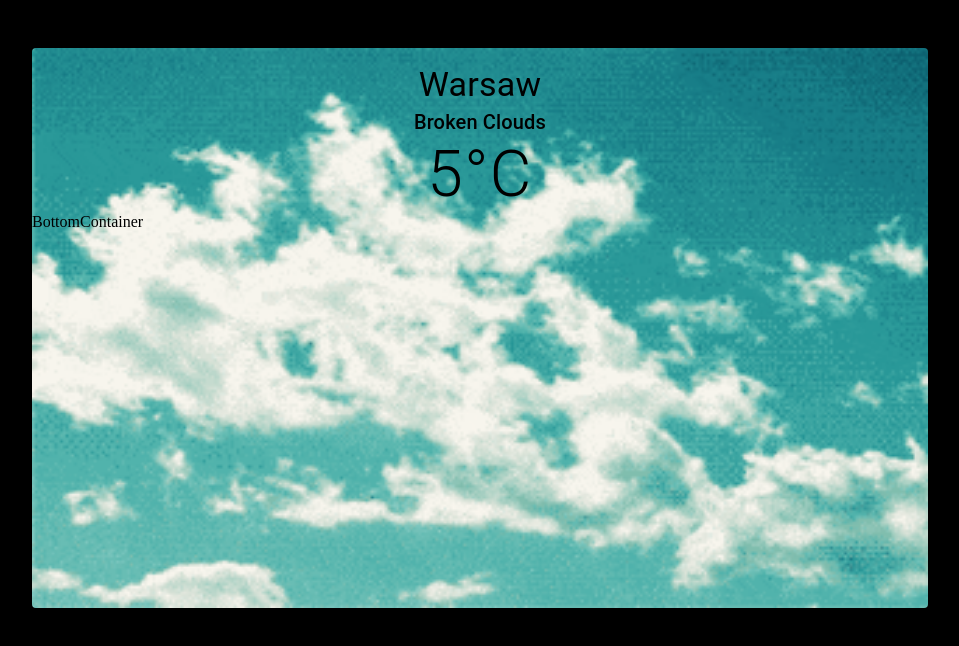
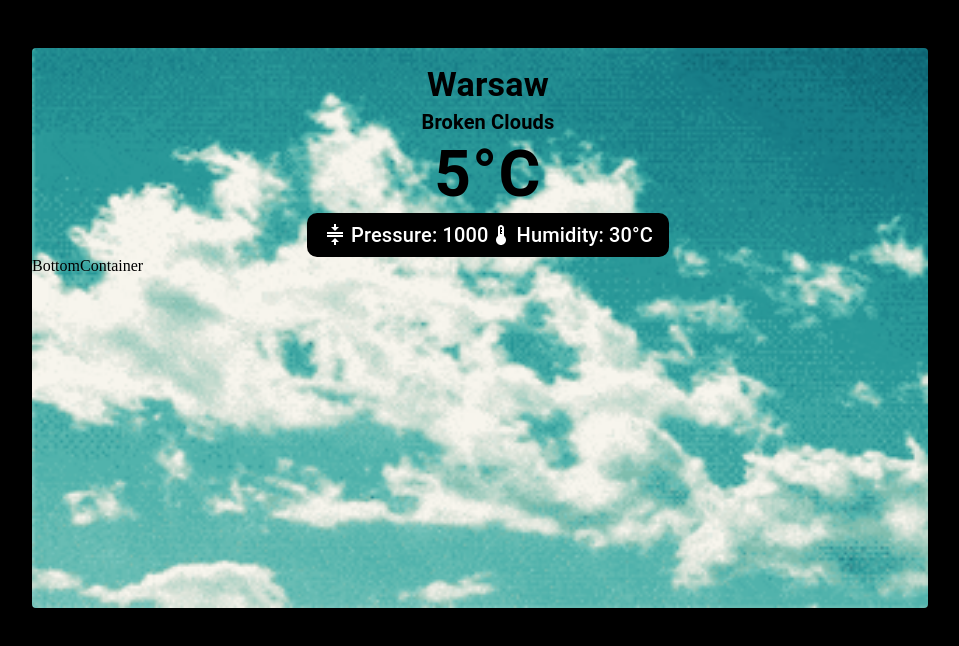
Before and after one commit to Sam44323/weather_MUI, a React (Create React App) app: page / in a window 1280 px wide. Shown: the top 646 px of the page, without its empty margins (160-1119 px from the left). Built offline with nearby package versions, Linux system fonts and the light colour scheme.

Commit message:
add: added initial styles for the topContainer

```diff
--- a/src/container/TopContainer.tsx
+++ b/src/container/TopContainer.tsx
@@ -1,12 +1,16 @@
 import React from "react";
 import { Box, Typography } from "@mui/material";
+import { Compress, Thermostat } from "@mui/icons-material";
 
 const TopContainer: React.FC = () => {
   return (
     <Box
       sx={{
         display: "flex",
-        justifyContent: "center",
+        flexDirection: "column",
+        color: "#000",
+        alignItems: "center",
+        paddingLeft: "1rem",
       }}
     >
       <Box
@@ -17,10 +21,16 @@ const TopContainer: React.FC = () => {
         }}
       >
         <Box className="locationContainer">
-          <Typography variant="h4" sx={{ textAlign: "center" }}>
+          <Typography
+            variant="h4"
+            sx={{ textAlign: "center", fontWeight: "600" }}
+          >
             Warsaw
           </Typography>
-          <Typography variant="h6" sx={{ textAlign: "center" }}>
+          <Typography
+            variant="h6"
+            sx={{ textAlign: "center", fontWeight: "600" }}
+          >
             Broken Clouds
           </Typography>
         </Box>
@@ -31,9 +41,64 @@ const TopContainer: React.FC = () => {
               textAlign: "center",
               fontSize: "4rem",
               letterSpacing: "1.4px",
+              fontWeight: "bold",
             }}
           >
             5°C
+          </Typography>
+        </Box>
+      </Box>
+      <Box
+        sx={{
+          display: "flex",
+          justifyContent: "center",
+          alignItems: "center",
+          backgroundColor: "#000",
+          color: "#fff",
+          padding: "0.4rem 1rem",
+          borderRadius: "10px",
+        }}
+      >
+        <Box
+          sx={{
+            display: "flex",
+            justifyContent: "center",
+            alignItems: "center",
+          }}
+        >
+          <Compress
+            sx={{
+              color: "white",
+            }}
+          />
+          <Typography
+            variant="h6"
+            sx={{
+              marginLeft: "4px",
+            }}
+          >
+            Pressure: 1000
+          </Typography>
+        </Box>
+        <Box
+          sx={{
+            display: "flex",
+            justifyContent: "center",
+            alignItems: "center",
+          }}
+        >
+          <Thermostat
+            sx={{
+              color: "white",
+            }}
+          />
+          <Typography
+            variant="h6"
+            sx={{
+              marginLeft: "4px",
+            }}
+          >
+            Humidity: 30°C
           </Typography>
         </Box>
       </Box>
```
